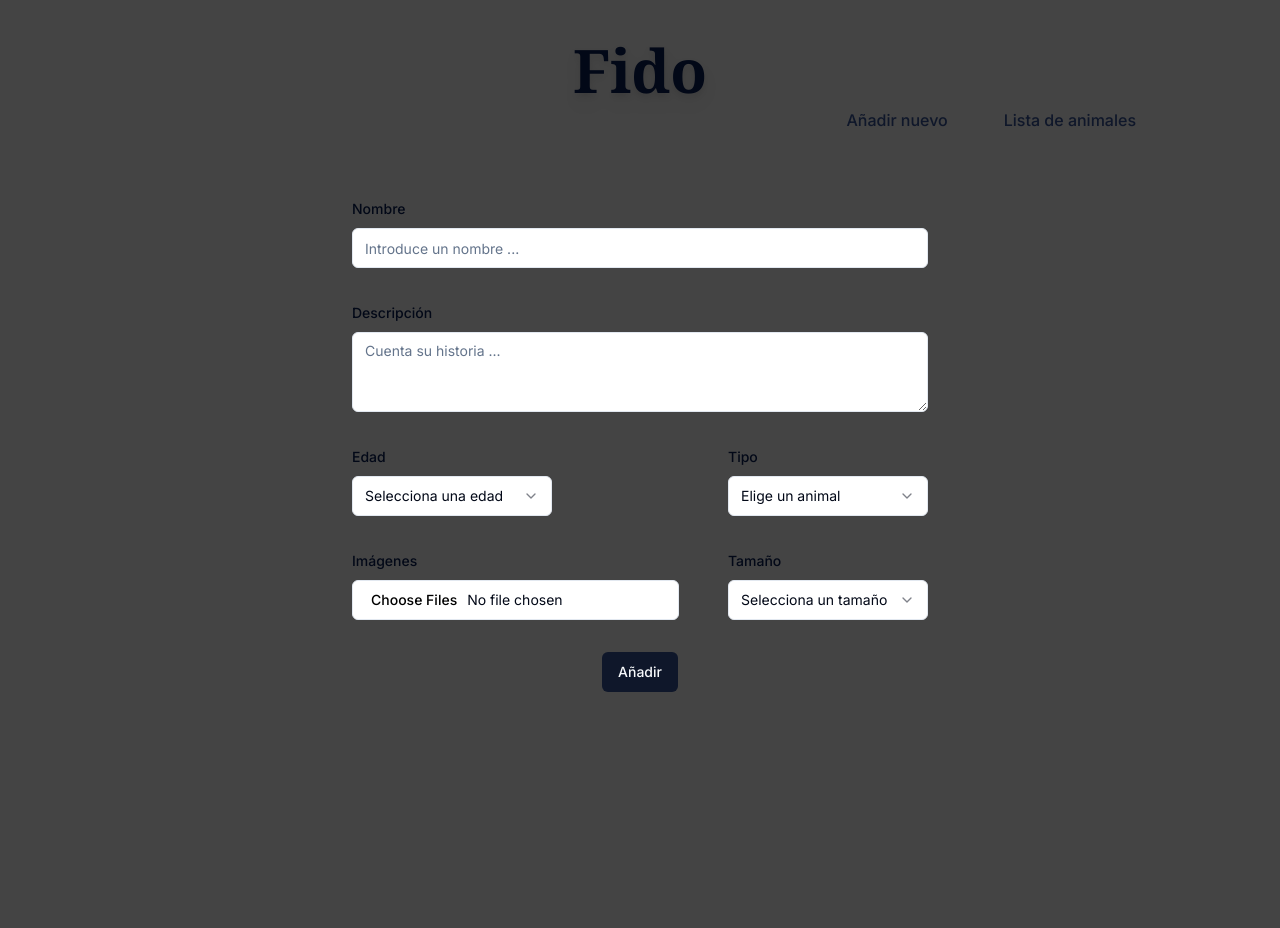
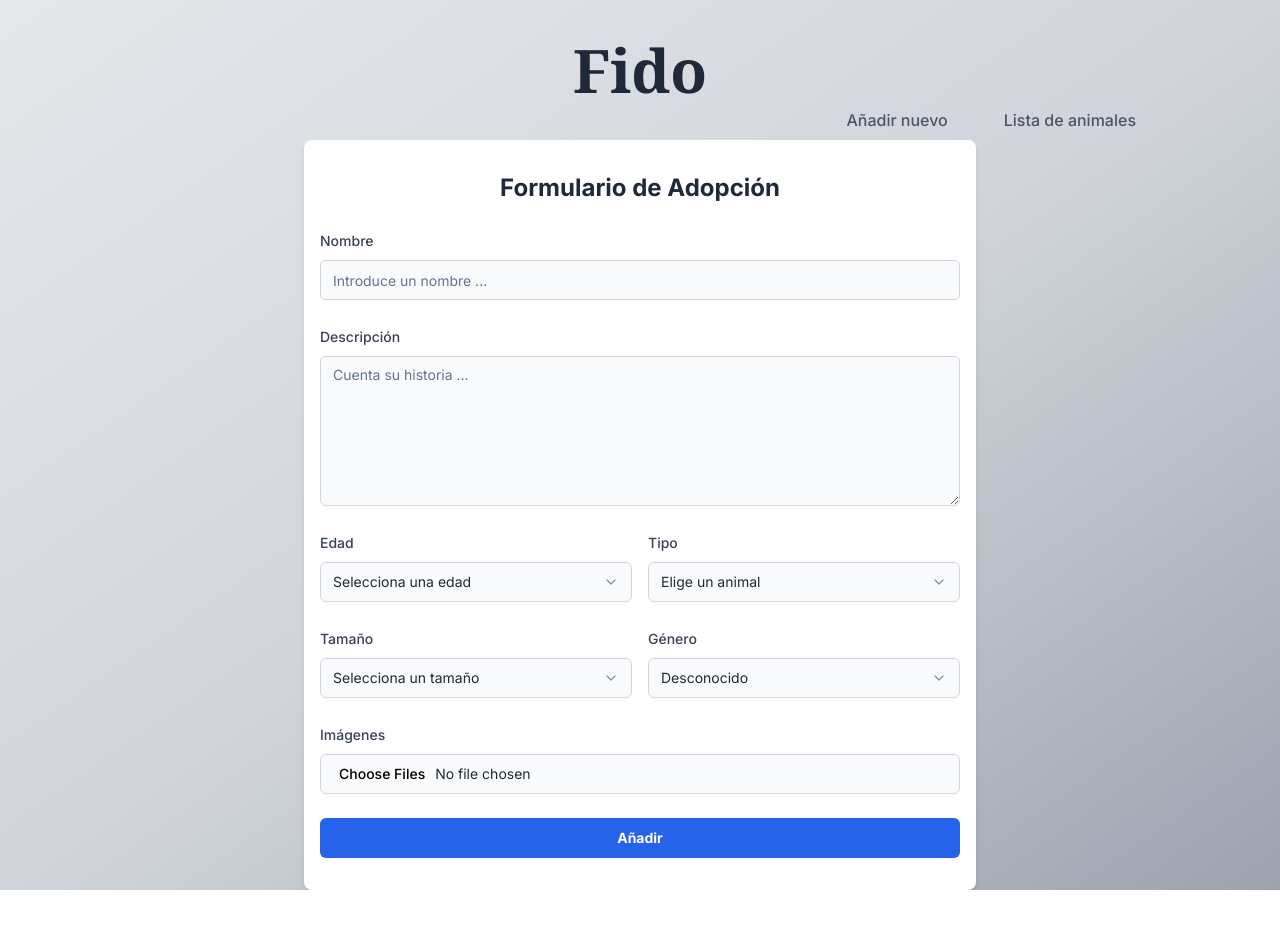
Before and after one commit to efe13dev/huellas-form-nextjs, a Next.js app: page / in a window 1280 px wide. Shown: the top 928 px of the page. After the commit the page ends 890 px from the top, so only its background shows below. Built offline with nearby package versions, Linux system fonts and the light colour scheme.

Commit message:
add genre column and styles

```diff
--- a/src/app/api/adoption/route.ts
+++ b/src/app/api/adoption/route.ts
@@ -10,12 +10,12 @@ const client = createClient({
 
 export async function POST(req: NextRequest) {
   const body = await req.json();
-  const { name, description, type, size, age, photos } = body as TursoData;
-  //const photos = 'default-image';
+  const { name, description, type, size, age, photos, genre } =
+    body as TursoData;
 
-  if (!name || !description || !type || !size || !age) {
+  if (!name || !description || !type || !size || !age || !genre) {
     return NextResponse.json(
-      { error: 'Missing required fields' },
+      { error: 'Faltan campos requeridos' },
       { status: 400 }
     );
   }
@@ -25,8 +25,8 @@ export async function POST(req: NextRequest) {
       const result = await client.batch(
         [
           {
-            sql: 'INSERT INTO animals(name, description, type, size, age, photos) VALUES (?,?,?,?,?,?)',
-            args: [name, description, type, size, age, photosJson]
+            sql: 'INSERT INTO animals(name, description, type, size, age, photos, genre) VALUES (?,?,?,?,?,?,?)',
+            args: [name, description, type, size, age, photosJson, genre]
           }
         ],
         'write'
@@ -107,8 +107,8 @@ export async function PATCH(req: NextRequest) {
       await client.batch(
         [
           {
-            sql: 'UPDATE animals SET adopted = ? WHERE id = ?',
-            args: [data.adopted ? 1 : 0, data.id]
+            sql: 'UPDATE animals SET adopted = ?, genre = ? WHERE id = ?',
+            args: [data.adopted ? 1 : 0, data.genre, data.id]
           }
         ],
         'write'
--- a/src/app/globals.css
+++ b/src/app/globals.css
@@ -1,9 +1,7 @@
 @tailwind base;
 @tailwind components;
 @tailwind utilities;
-body {
-  background-color: #444;
-}
+
 @layer base {
   :root {
     --background: 0 0% 100%;
--- a/src/app/layout.tsx
+++ b/src/app/layout.tsx
@@ -17,7 +17,9 @@ export default function RootLayout({
 }>) {
   return (
     <html lang='es'>
-      <body className={inter.className}>
+      <body
+        className={`${inter.className} bg-gradient-to-br from-gray-200 via-gray-300 to-gray-400 min-h-screen`}
+      >
         <Header />
         {children}
       </body>
--- a/src/app/page.tsx
+++ b/src/app/page.tsx
@@ -29,7 +29,8 @@ const formSchema = z.object({
   age: z.enum(['puppy', 'young', 'adult', 'senior']),
   type: z.enum(['dog', 'cat', 'other']),
   size: z.enum(['small', 'medium', 'big']),
-  photos: z.array(z.string()).optional()
+  photos: z.array(z.string()).optional(),
+  genre: z.enum(['male', 'female', 'unknown']).default('unknown') // Añadir este campo
 });
 
 export default function Home() {
@@ -42,7 +43,8 @@ export default function Home() {
       age: undefined,
       type: undefined,
       size: undefined,
-      photos: []
+      photos: [],
+      genre: 'unknown' // Añadir valor por defecto
     }
   });
 
@@ -66,7 +68,7 @@ export default function Home() {
   async function onSubmit(values: z.infer<typeof formSchema>) {
     setIsLoading(true); // Activar el indicador de carga
 
-    const { name, description, age, type, size } = values;
+    const { name, description, age, type, size, genre } = values; // Añadir genre aquí
 
     // Subir las imágenes y obtener tanto la URL como el `imageId`
     const photoData = await Promise.all(
@@ -82,6 +84,7 @@ export default function Home() {
       age,
       type,
       size,
+      genre, // Añadir genre aquí
       photos: photoUrls.length ? photoUrls : []
     };
 
@@ -105,7 +108,8 @@ export default function Home() {
           age: undefined,
           type: undefined,
           size: undefined,
-          photos: []
+          photos: [],
+          genre: 'unknown' // Añadir valor por defecto
         });
         setSelectedFiles([]);
         window.location.reload();
@@ -128,54 +132,67 @@ export default function Home() {
     <Form {...form}>
       <form
         onSubmit={form.handleSubmit(onSubmit)}
-        className='space-y-8 max-w-xl flex flex-col pt-14 mx-auto min-h-screen'
+        className='space-y-6 max-w-2xl mx-auto py-8 px-4 bg-white shadow-md rounded-lg'
       >
+        <h2 className='text-2xl font-bold text-center text-gray-800 mb-6'>
+          Formulario de Adopción
+        </h2>
+
         <FormField
           control={form.control}
           name='name'
           render={({ field }) => (
             <FormItem>
-              <FormLabel>Nombre</FormLabel>
+              <FormLabel className='text-gray-700 font-medium'>
+                Nombre
+              </FormLabel>
               <FormControl>
                 <Input
                   placeholder='Introduce un nombre ...'
                   {...field}
+                  className='bg-gray-50 border border-gray-300 text-gray-800 rounded-md focus:ring-blue-500 focus:border-blue-500'
                 />
               </FormControl>
-
-              <FormMessage />
+              <FormMessage className='text-red-600' />
             </FormItem>
           )}
         />
+
         <FormField
           control={form.control}
           name='description'
           render={({ field }) => (
             <FormItem>
-              <FormLabel>Descripción</FormLabel>
+              <FormLabel className='text-gray-700 font-medium'>
+                Descripción
+              </FormLabel>
               <FormControl>
                 <Textarea
                   placeholder='Cuenta su historia ...'
                   {...field}
+                  className='bg-gray-50 border border-gray-300 text-gray-800 rounded-md focus:ring-blue-500 focus:border-blue-500 min-h-[150px]'
                 />
               </FormControl>
-
-              <FormMessage />
+              <FormMessage className='text-red-600' />
             </FormItem>
           )}
         />
-        <div className='flex justify-between'>
+
+        <div className='grid grid-cols-1 md:grid-cols-2 gap-4'>
           <FormField
             control={form.control}
             name='age'
             render={({ field }) => (
               <FormItem>
-                <FormLabel>Edad</FormLabel>
+                <FormLabel className='text-gray-700 font-medium'>
+                  Edad
+                </FormLabel>
+                <Select onValueChange={field.onChange}>
                   <FormControl>
-                  <Select onValueChange={field.onChange}>
-                    <SelectTrigger className='w-[200px]'>
+                    <SelectTrigger className='bg-gray-50 border border-gray-300 text-gray-800 rounded-md focus:ring-blue-500 focus:border-blue-500'>
                       <SelectValue placeholder='Selecciona una edad' />
                     </SelectTrigger>
+                  </FormControl>
                   <SelectContent>
                     <SelectItem value='puppy'>Cachorro</SelectItem>
                     <SelectItem value='young'>Adulto joven</SelectItem>
@@ -183,91 +200,126 @@ export default function Home() {
                     <SelectItem value='senior'>Anciano</SelectItem>
                   </SelectContent>
                 </Select>
-                </FormControl>
-
-                <FormMessage />
+                <FormMessage className='text-red-600' />
               </FormItem>
             )}
           />
+
           <FormField
             control={form.control}
             name='type'
             render={({ field }) => (
               <FormItem>
-                <FormLabel>Tipo</FormLabel>
+                <FormLabel className='text-gray-700 font-medium'>
+                  Tipo
+                </FormLabel>
+                <Select onValueChange={field.onChange}>
                   <FormControl>
-                  <Select onValueChange={field.onChange}>
-                    <SelectTrigger className='w-[200px]'>
+                    <SelectTrigger className='bg-gray-50 border border-gray-300 text-gray-800 rounded-md focus:ring-blue-500 focus:border-blue-500'>
                       <SelectValue placeholder='Elige un animal' />
                     </SelectTrigger>
+                  </FormControl>
                   <SelectContent>
                     <SelectItem value='dog'>Perro</SelectItem>
                     <SelectItem value='cat'>Gato</SelectItem>
                     <SelectItem value='other'>Otro</SelectItem>
                   </SelectContent>
                 </Select>
-                </FormControl>
-
-                <FormMessage />
+                <FormMessage className='text-red-600' />
               </FormItem>
             )}
           />
         </div>
-        <div className='flex justify-between'>
+
+        <div className='grid grid-cols-1 md:grid-cols-2 gap-4'>
+          <FormField
+            control={form.control}
+            name='size'
+            render={({ field }) => (
+              <FormItem>
+                <FormLabel className='text-gray-700 font-medium'>
+                  Tamaño
+                </FormLabel>
+                <Select onValueChange={field.onChange}>
+                  <FormControl>
+                    <SelectTrigger className='bg-gray-50 border border-gray-300 text-gray-800 rounded-md focus:ring-blue-500 focus:border-blue-500'>
+                      <SelectValue placeholder='Selecciona un tamaño' />
+                    </SelectTrigger>
+                  </FormControl>
+                  <SelectContent>
+                    <SelectItem value='small'>Pequeño</SelectItem>
+                    <SelectItem value='medium'>Mediano</SelectItem>
+                    <SelectItem value='big'>Grande</SelectItem>
+                  </SelectContent>
+                </Select>
+                <FormMessage className='text-red-600' />
+              </FormItem>
+            )}
+          />
+
+          <FormField
+            control={form.control}
+            name='genre'
+            render={({ field }) => (
+              <FormItem>
+                <FormLabel className='text-gray-700 font-medium'>
+                  Género
+                </FormLabel>
+                <Select
+                  onValueChange={field.onChange}
+                  defaultValue={field.value}
+                >
+                  <FormControl>
+                    <SelectTrigger className='bg-gray-50 border border-gray-300 text-gray-800 rounded-md focus:ring-blue-500 focus:border-blue-500'>
+                      <SelectValue placeholder='Selecciona un género' />
+                    </SelectTrigger>
+                  </FormControl>
+                  <SelectContent>
+                    <SelectItem value='unknown'>Desconocido</SelectItem>
+                    <SelectItem value='male'>Macho</SelectItem>
+                    <SelectItem value='female'>Hembra</SelectItem>
+                  </SelectContent>
+                </Select>
+                <FormMessage className='text-red-600' />
+              </FormItem>
+            )}
+          />
+        </div>
+
         <FormField
           control={form.control}
           name='photos'
           render={() => (
             <FormItem>
-                <FormLabel>Imágenes</FormLabel>
+              <FormLabel className='text-gray-700 font-medium'>
+                Imágenes
+              </FormLabel>
               <FormControl>
                 <Input
                   type='file'
                   multiple
                   onChange={handleFileChange}
                   id='fileInput'
+                  className='bg-gray-50 border border-gray-300 text-gray-800 rounded-md focus:ring-blue-500 focus:border-blue-500'
                 />
               </FormControl>
-
-                <FormMessage />
+              <FormMessage className='text-red-600' />
             </FormItem>
           )}
         />
-          <FormField
-            control={form.control}
-            name='size'
-            render={({ field }) => (
-              <FormItem>
-                <FormLabel>Tamaño</FormLabel>
-                <FormControl>
-                  <Select onValueChange={field.onChange}>
-                    <SelectTrigger className='w-[200px]'>
-                      <SelectValue placeholder='Selecciona un tamaño' />
-                    </SelectTrigger>
-                    <SelectContent>
-                      <SelectItem value='small'>Pequeño</SelectItem>
-                      <SelectItem value='medium'>Mediano</SelectItem>
-                      <SelectItem value='big'>Grande</SelectItem>
-                    </SelectContent>
-                  </Select>
-                </FormControl>
 
-                <FormMessage />
-              </FormItem>
-            )}
-          />
-        </div>
         <Button
-          className='w-fit mx-auto'
+          className='w-full bg-blue-600 hover:bg-blue-700 text-white font-bold py-2 px-4 rounded-md transition duration-300 ease-in-out transform hover:scale-105'
           type='submit'
           disabled={isLoading}
         >
           {isLoading ? 'Enviando...' : 'Añadir'}
-          {/* Cambiar el texto del botón */}
         </Button>
+
         {isLoading && (
-          <div className='absolute inset-0 flex items-center justify-center bg-gray-600 bg-opacity-50'>
-            {/* Indicador de carga */}
+          <div className='absolute inset-0 flex items-center justify-center bg-white bg-opacity-75'>
+            {/* Aquí puedes añadir un componente de spinner o loader */}
+            <div className='animate-spin rounded-full h-32 w-32 border-t-2 border-b-2 border-blue-500'></div>
           </div>
         )}
       </form>
--- a/src/components/AnimalTable.tsx
+++ b/src/components/AnimalTable.tsx
@@ -19,20 +19,20 @@ const AnimalTable: React.FC<AnimalTableProps> = ({
   const updateAnimalPhotos = useCallback(async (animals: AnimalType[]) => {
     const updatedAnimals = await Promise.all(
       animals.map(async (animal) => {
-        let photos: string[] = [];
         if (typeof animal.photos === 'string') {
           try {
-            photos = JSON.parse(animal.photos);
-          } catch (error) {
-            // eslint-disable-next-line
-            console.error('Failed to parse photos JSON:', error);
-          }
-        }
+            const photos = JSON.parse(animal.photos);
             const photoUrl =
               photos.length > 0
                 ? await checkImageUrl(photos[0])
                 : '/default-image.jpg';
             return { ...animal, photos: [photoUrl] };
+          } catch (error) {
+            console.error('Failed to parse photos JSON:', error);
+            return { ...animal, photos: ['/default-image.jpg'] };
+          }
+        }
+        return animal;
       })
     );
     setLocalAnimals(updatedAnimals);
@@ -42,7 +42,8 @@ const AnimalTable: React.FC<AnimalTableProps> = ({
     updateAnimalPhotos(animals);
   }, [animals, updateAnimalPhotos]);
 
-  const handleAdoptedChange = async (id: string, adopted: boolean) => {
+  const handleAdoptedChange = useCallback(
+    async (id: string, adopted: boolean) => {
       try {
         await onUpdate(id, adopted);
         setLocalAnimals((prevAnimals) =>
@@ -51,39 +52,59 @@ const AnimalTable: React.FC<AnimalTableProps> = ({
           )
         );
       } catch (error) {
-      // eslint-disable-next-line
         console.error('Failed to update adopted status:', error);
       }
-  };
+    },
+    [onUpdate]
+  );
 
-  const handleDelete = async (id: string) => {
+  const handleDelete = useCallback(
+    async (id: string) => {
+      const isConfirmed = window.confirm(
+        '¿Estás seguro de que deseas eliminar?'
+      );
+
+      if (isConfirmed) {
         try {
           await onDelete(id);
+          setLocalAnimals((prevAnimals) =>
+            prevAnimals.filter((animal) => animal.id !== id)
+          );
         } catch (error) {
-      // eslint-disable-next-line
-      console.error('Failed to delete animal:', error);
+          console.error('Error al eliminar el animal:', error);
         }
-  };
+      }
+    },
+    [onDelete]
+  );
 
   return (
-    <table className='min-w-full bg-white border border-gray-300'>
+    <div className='overflow-x-auto bg-gradient-to-br from-gray-800 to-gray-700 p-8 rounded-xl shadow-2xl'>
+      <table className='min-w-full border-collapse shadow-lg rounded-lg overflow-hidden'>
         <thead>
-        <tr className='bg-gray-200'>
-          <th className='py-2 px-4 border-b border-gray-300 text-left'>
+          <tr className='bg-gradient-to-r from-indigo-500 to-purple-500'>
+            <th className='py-4 px-6 text-left text-sm font-semibold text-gray-100 uppercase tracking-wider'>
               Imagen
             </th>
-          <th className='py-2 px-4 border-b border-gray-300 text-left'>
+            <th className='py-4 px-6 text-left text-sm font-semibold text-gray-100 uppercase tracking-wider'>
               Nombre
             </th>
-          <th className='py-2 px-4 border-b border-gray-300 text-left'>Edad</th>
-          <th className='py-2 px-4 border-b border-gray-300 text-left'>Tipo</th>
-          <th className='py-2 px-4 border-b border-gray-300 text-left'>
+            <th className='py-4 px-6 text-left text-sm font-semibold text-gray-100 uppercase tracking-wider'>
+              Edad
+            </th>
+            <th className='py-4 px-6 text-left text-sm font-semibold text-gray-100 uppercase tracking-wider'>
+              Tipo
+            </th>
+            <th className='py-4 px-6 text-left text-sm font-semibold text-gray-100 uppercase tracking-wider'>
               Fecha de registro
             </th>
-          <th className='py-2 px-4 border-b border-gray-300 text-left'>
+            <th className='py-4 px-6 text-left text-sm font-semibold text-gray-100 uppercase tracking-wider'>
+              Género
+            </th>
+            <th className='py-4 px-6 text-left text-sm font-semibold text-gray-100 uppercase tracking-wider'>
               Adoptado
             </th>
-          <th className='py-2 px-4 border-b border-gray-300 text-left'>
+            <th className='py-4 px-6 text-left text-sm font-semibold text-gray-100 uppercase tracking-wider'>
               Eliminar
             </th>
           </tr>
@@ -100,44 +121,50 @@ const AnimalTable: React.FC<AnimalTableProps> = ({
             return (
               <tr
                 key={animal.id}
-              className='even:bg-gray-600 odd:bg-gray-400'
+                className='hover:bg-gray-700 transition-colors duration-300 ease-in-out'
               >
-              <td className='py-2 px-4 border-b border-gray-300'>
+                <td className='py-5 px-6 border-b border-gray-600'>
                   <img
                     src={photoUrl}
                     alt={animal.name}
-                  className='object-cover w-32 rounded-sm'
+                    className='object-cover w-28 h-28 rounded-lg shadow-md transition-transform duration-300 hover:scale-105'
                   />
                 </td>
-              <td className='py-2 px-4 border-b border-gray-300'>
+                <td className='py-5 px-6 border-b border-gray-600 font-medium text-gray-100'>
                   {animal.name}
                 </td>
-              <td className='py-2 px-4 border-b border-gray-300'>
+                <td className='py-5 px-6 border-b border-gray-600 text-gray-200'>
                   {animal.age === 'puppy' && 'Cachorro'}
                   {animal.age === 'young' && 'Joven'}
                   {animal.age === 'adult' && 'Adulto'}
                   {animal.age === 'senior' && 'Anciano'}
                 </td>
-              <td className='py-2 px-4 border-b border-gray-300'>
+                <td className='py-5 px-6 border-b border-gray-600 text-gray-200'>
                   {animal.type === 'dog' && 'Perro'}
                   {animal.type === 'cat' && 'Gato'}
                   {animal.type === 'other' && 'Otro'}
                 </td>
-              <td className='py-2 px-4 border-b border-gray-300'>
+                <td className='py-5 px-6 border-b border-gray-600 text-gray-200'>
                   {animal.register_date}
                 </td>
-              <td className='py-2 px-4 border-b border-gray-300'>
+                <td className='py-5 px-6 border-b border-gray-600 text-gray-200'>
+                  {animal.genre === 'male' && 'Macho'}
+                  {animal.genre === 'female' && 'Hembra'}
+                  {animal.genre === 'unknown' && 'Desconocido'}
+                </td>
+                <td className='py-5 px-6 border-b border-gray-600'>
                   <input
                     type='checkbox'
                     checked={!!animal.adopted}
                     onChange={(e) =>
                       handleAdoptedChange(animal.id, e.target.checked)
                     }
+                    className='form-checkbox h-6 w-6 text-indigo-500 bg-gray-700 border-gray-600 rounded-md transition duration-200 ease-in-out focus:ring-2 focus:ring-indigo-500'
                   />
                 </td>
-              <td className='py-2 px-2 border-b border-gray-300 text-left'>
+                <td className='py-5 px-6 border-b border-gray-600'>
                   <Button
-                  className='bg-red-900'
+                    className='bg-gradient-to-r from-red-500 to-pink-500 hover:from-red-600 hover:to-pink-600 text-white font-bold py-2 px-4 rounded-lg transition duration-300 ease-in-out transform hover:-translate-y-1 hover:shadow-lg'
                     onClick={() => handleDelete(animal.id)}
                   >
                     Eliminar
@@ -148,6 +175,7 @@ const AnimalTable: React.FC<AnimalTableProps> = ({
           })}
         </tbody>
       </table>
+    </div>
   );
 };
 
--- a/src/components/header.tsx
+++ b/src/components/header.tsx
@@ -3,23 +3,23 @@ import { Button } from './ui/button';
 
 export const Header = () => {
   return (
-    <header className=' mx-32 pt-10'>
-      <h1 className=' flex flex-row justify-center text-6xl font-semibold font-serif drop-shadow-lg'>
+    <header className='mx-32 pt-10'>
+      <h1 className='flex flex-row justify-center text-6xl font-semibold font-serif text-gray-800'>
         Fido
       </h1>
       <nav className='flex justify-end gap-6'>
         <Link href={'./'}>
           <Button
-            variant={'link'}
-            className='text-base'
+            variant={'ghost'}
+            className='text-base text-gray-600 hover:text-gray-800 hover:bg-gray-200'
           >
             Añadir nuevo
           </Button>
         </Link>
         <Link href={'./list'}>
           <Button
-            variant={'link'}
-            className='text-base'
+            variant={'ghost'}
+            className='text-base text-gray-600 hover:text-gray-800 hover:bg-gray-200'
           >
             Lista de animales
           </Button>
--- a/src/types.d.ts
+++ b/src/types.d.ts
@@ -8,6 +8,7 @@ export interface AnimalType {
   photos?: string[];
   type: string;
   size: string;
+  genre: string;
 }
 
 export type TursoData = Omit<AnimalType, 'id' | 'register_date' | 'adopted'>;
```
Also changed, not shown: src/app/list/page.tsx (+33 -48 lines). Lines whose indentation alone changed are shown as unchanged.
